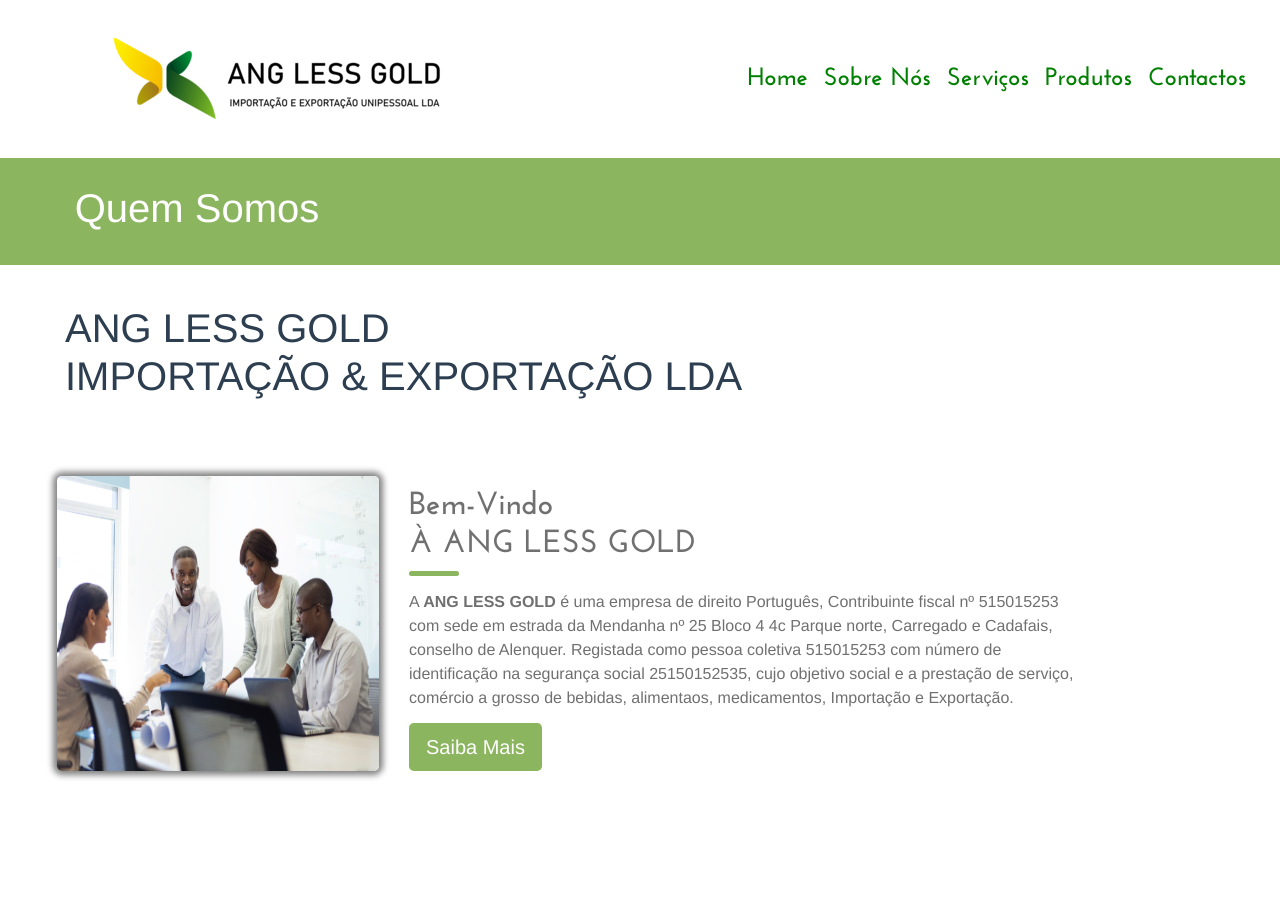
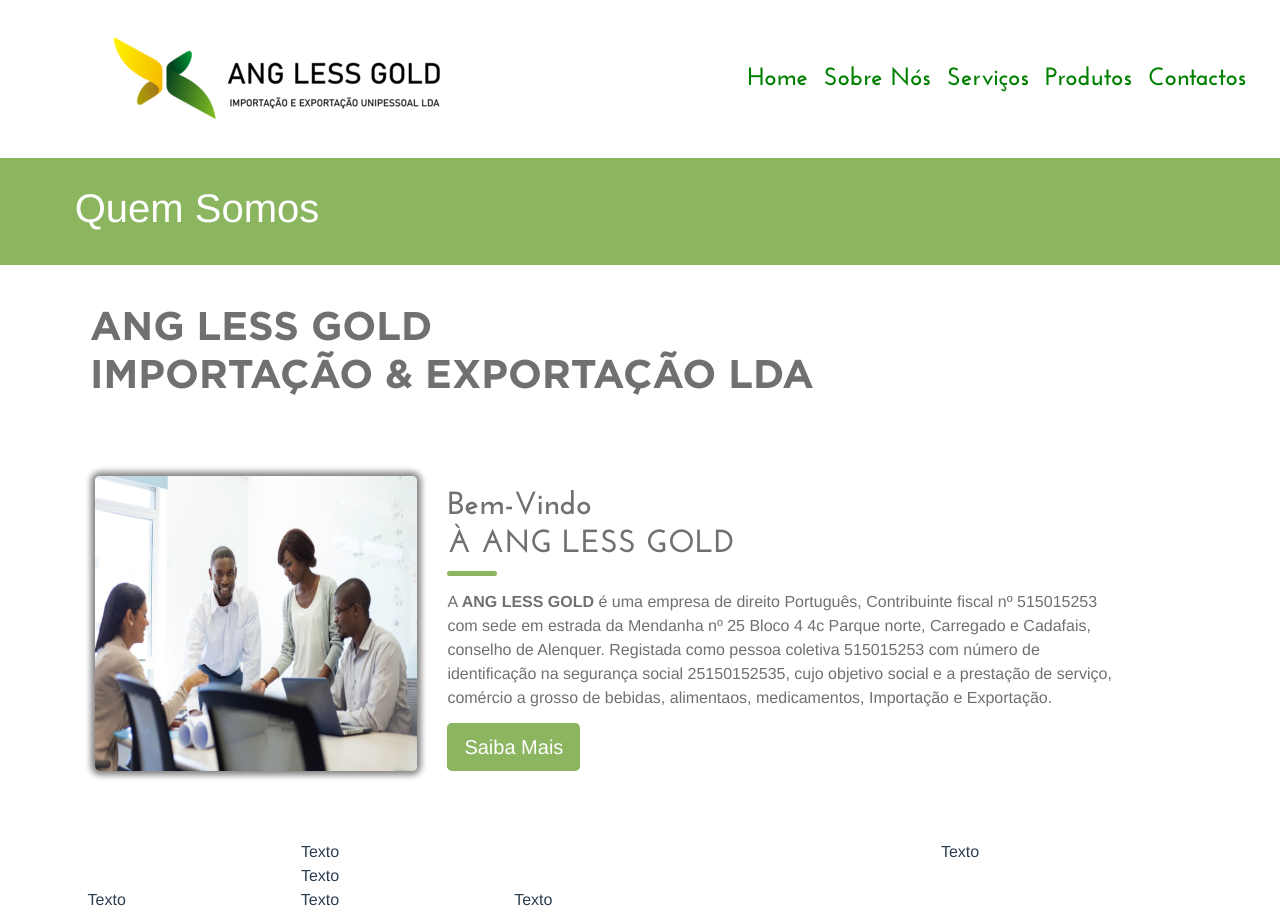
Before and after one commit to uByte2020/Ang-lessGold, a Vue app: page /QuemSomos in a window 1280 px wide. Before the commit the page ends 840 px from the top, so only its background shows below. Built offline with nearby package versions, Linux system fonts and the light colour scheme.

Commit message:
Quem Somos|Incompleto

```diff
--- a/package.json
+++ b/package.json
@@ -9,6 +9,7 @@
   },
   "dependencies": {
     "@fortawesome/fontawesome-svg-core": "^1.2.32",
+    "aos": "^2.3.4",
     "bootstrap-vue": "^2.21.1",
     "core-js": "^3.6.5",
     "vue": "^2.6.11",
--- a/src/components/BemVindo-AngLess.vue
+++ b/src/components/BemVindo-AngLess.vue
@@ -39,6 +39,9 @@
 <script>
 export default {
   name: "BemVindo-AngLess",
+  props:{
+      margin:Text,
+  }
 };
 </script>
 <style scoped>
--- a/src/components/Footer.vue
+++ b/src/components/Footer.vue
@@ -6,7 +6,7 @@
           <div class="container">
             <div class="row">
               <div class="col-12">
-                <img src="../assets/imgs/img32.png" alt="Logo">
+                <img src="../assets/imgs/img32.png" alt="Logo" />
               </div>
               <div class="col-lg-3 col-xl-3 col-sm-12 col-md-3 footerMarg">
                 <h5>Endereço</h5>
@@ -107,6 +107,7 @@
             </div>
           </div>
         </div>
+      <h6>ANG LESS &copy; | TODOS DIREITOS RESERVADOS | ANG LESS GOLD- 2021</h6>
       </footer>
     </div>
   </div>
@@ -158,7 +159,7 @@
   -moz-background-color: rgb(54, 54, 54);
   -ms-background-color: rgb(54, 54, 54);
   -webkit-background-color: rgb(54, 54, 54);
-  padding: 5%;
+  padding:1% 5%;
   padding-top: 2% !important;
   -moz-padding: 5%;
   -ms-padding: 5%;
@@ -218,4 +219,8 @@
   -ms-font-size: 16px;
   -webkit-font-size: 16px;
 }
+h6 {
+  margin: auto !important;
+  margin-top: 4% !important;
+}
 </style>
--- a/src/views/QuemSomos.vue
+++ b/src/views/QuemSomos.vue
@@ -6,10 +6,37 @@
         <div class="col-12" id="quemSomos">
           <h1 class="quemSomosTitutlo">Quem Somos</h1>
         </div>
-        <div class="col-12 Quem">
-            <h1>ANG LESS GOLD <br> IMPORTAÇÃO &amp; EXPORTAÇÃO LDA</h1>
+        <div class="col-12 TituloAngLess">
+          <h1>
+            ANG LESS GOLD <br />
+            IMPORTAÇÃO &amp; EXPORTAÇÃO LDA
+          </h1>
         </div>
-        <BemVindoAngLess />
+        <div class="BemVCompenent">
+          <BemVindoAngLess />
+        </div>
+        <!-- <div
+          data-aos="fade-up"
+          data-aos-offset="300"
+          data-aos-easing="ease-in-sine"
+          style="color:green; background-color:green;height:"
+        ></div> -->
+        <div class="col-12">
+          <div class="row">
+            <div class="col-lg-6 col-md-12 col-xl-6 col-sm-12">Texto</div>
+
+            <div class="col-lg-6 col-md-12 col-xl-6 col-sm-12">Texto</div>
+
+            <div class="col-lg-12 col-md-12 col-xl-6 col-sm-12">
+              Texto
+              <div class="row justify-content-md-center">
+                <div class="col-lg-4 col-md-4 col-xl-4 col-sm-12">Texto</div>
+                <div class="col-lg-4 col-md-4 col-xl-4 col-sm-12">Texto</div>
+                <div class="col-lg-4 col-md-4 col-xl-4 col-sm-12">Texto</div>
+              </div>
+            </div>
+          </div>
+        </div>
       </div>
     </div>
   </div>
@@ -21,14 +48,23 @@
   name: "QuemSomos",
   components: {
     NavbarPrinc,
-    BemVindoAngLess
+    BemVindoAngLess,
   },
 };
 </script>
 <style scoped>
 h1 {
-    text-align: left;
-    margin-left: 4%;
+  text-align: left;
+  margin-left: 6%;
+}
+.BemVCompenent {
+  margin: auto 3% !important;
+}
+.TituloAngLess {
+  font-family: "Gotham";
+  color: #707070;
+
+  /* margin-left: 2%; */
 }
 #quemSomos {
   background-color: #8cb560;
@@ -40,4 +76,8 @@
   color: #fff;
   text-align: left;
 }
+@font-face {
+  font-family: "Gotham";
+  src: local("Fonts"), url(../assets/Fonts/GothamBold.otf) format("truetype");
+}
 </style>
```
Also changed, not shown: 1 other file (tests, documents, lock files or other folders).
